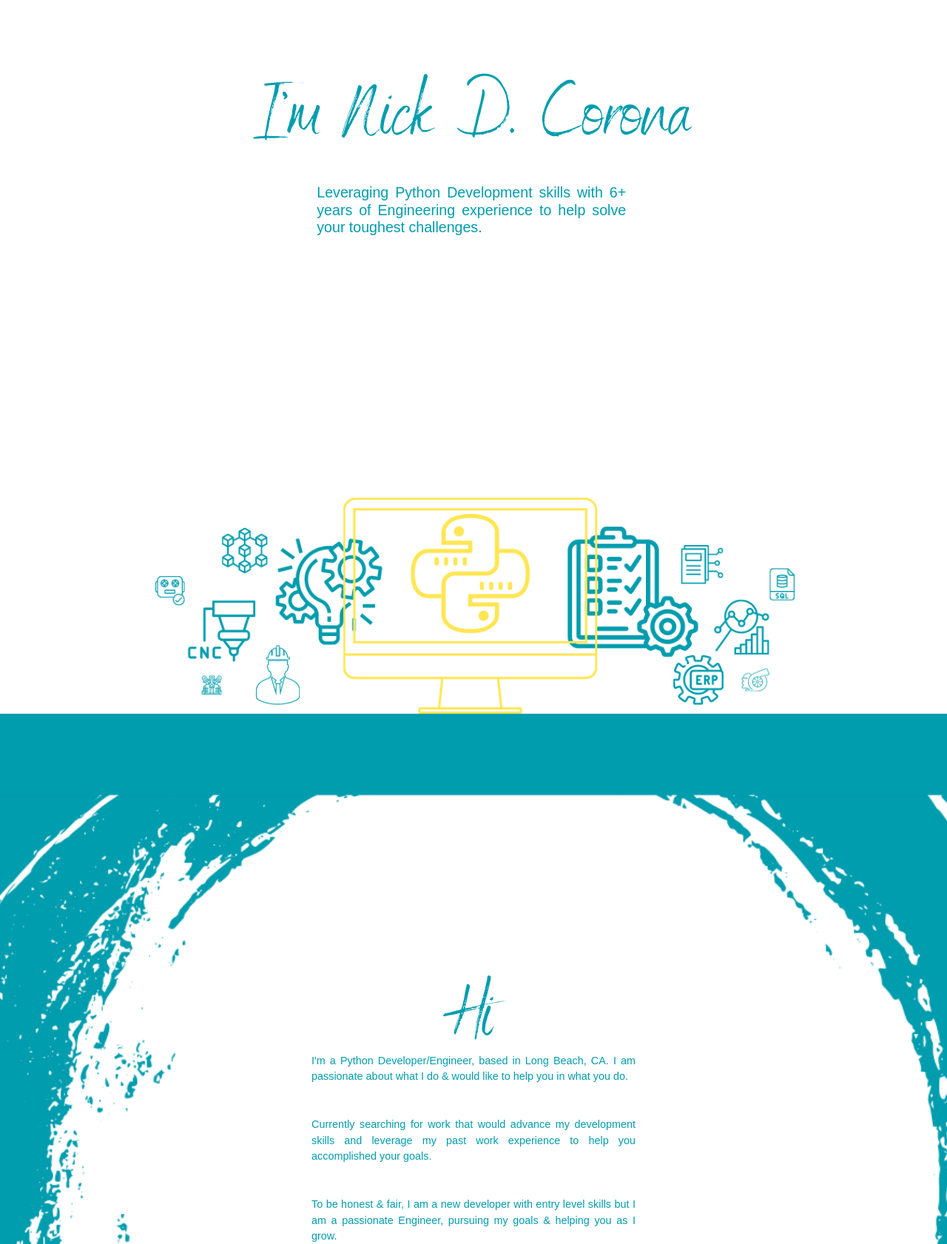
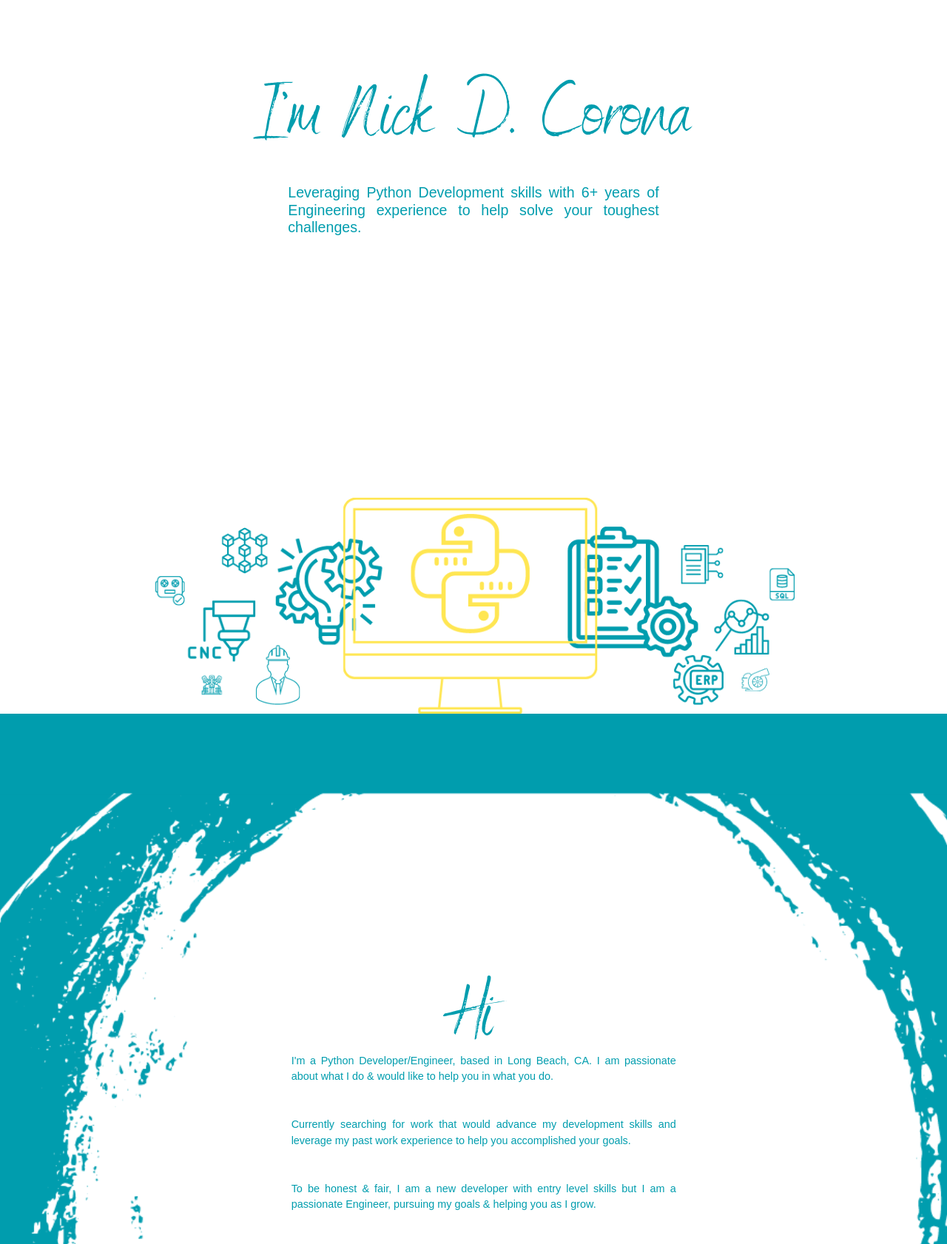
Before and after one commit to GOGetSUM/Profile_website, a Flask app: page / in a window 1280 px wide. Shown: the part 292-1974 px from the top of the page at 74% size. Run offline with Flask 2, Linux system fonts and the light colour scheme; parts of the project's set-up code (start-up, migrations or seed data) failed here and were passed over; some libraries are stand-ins or nearby versions.

Commit message:
fix bugs

```diff
--- a/static/css/styles3.css
+++ b/static/css/styles3.css
@@ -370,8 +370,8 @@ a.has-text-danger:hover, a.has-text-danger:focus { color: #ee1742 !important; }
 
 .has-margin {
     margin-bottom:3em;
-    margin-left:10%;
-    width:80%;
+    margin-left:5%;
+    width:95%;
 }
 
 
@@ -383,8 +383,8 @@ a.has-text-danger:hover, a.has-text-danger:focus { color: #ee1742 !important; }
 }
 
 .has-margin4 {
-margin-left:12%;
-       width:75%;
+margin-left:5%;
+       width:90%;
 }
 
 .links { height:15px; width:auto; margin-bottom:10px; margin-top:60px;}
--- a/templates/index.html
+++ b/templates/index.html
@@ -72,7 +72,7 @@
                 <div class=" container px-lg-12" style="border:0px;">
                     <img class="img-fluid title" id="name" src="{{ url_for('static', filename='/css/nick d corona.png')}}"  alt="Responsive image">
                     <div class="box-text">
-                        <h2 class="Sub-MainTitle has-text-justified has-margin4 "> Leveraging Python Development skills with 6+ years of Engineering experience to help solve your toughest challenges.</h2>
+                        <h2 class="Sub-MainTitle has-text-justified has-margin4 is-spaced "> Leveraging Python Development skills with 6+ years of Engineering experience to help solve your toughest challenges.</h2>
                     </div>
                     <div
                 </div>
```
